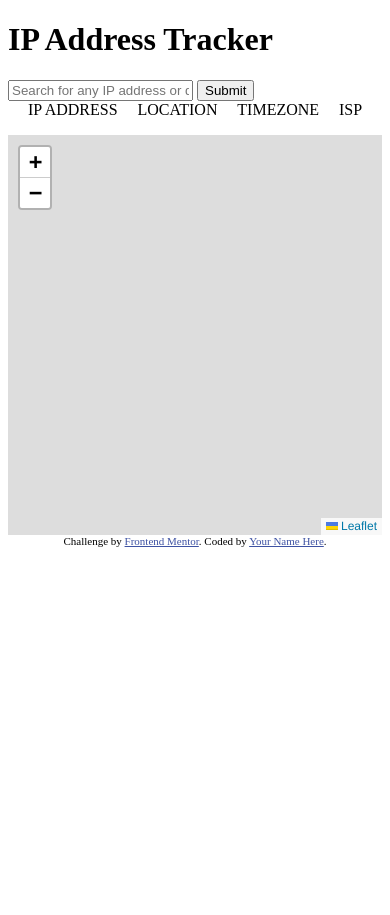
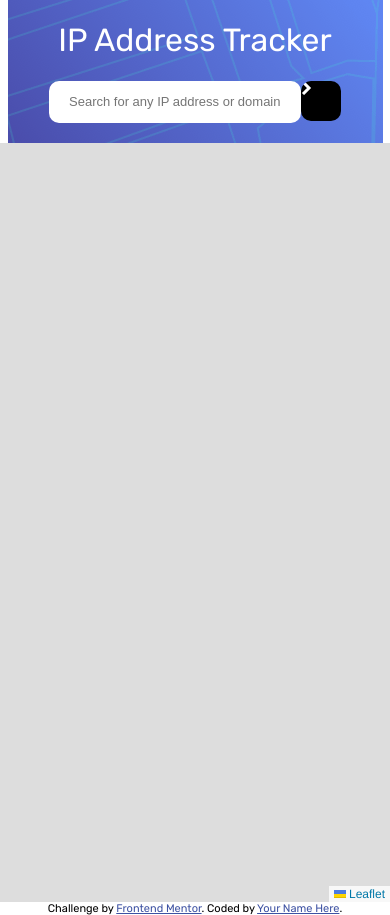
Before and after one commit to cfcmeireles/IP-address-tracker, a plain HTML site: page index.html in a window 390 px wide. Before the commit the page ends 844 px from the top, so only its background shows below. Drawn offline with nearby package versions, Linux system fonts and the light colour scheme.

Commit message:
edit mobile styles

```diff
--- a/index.html
+++ b/index.html
@@ -3,6 +3,12 @@
   <head>
     <meta charset="UTF-8" />
     <meta name="viewport" content="width=device-width, initial-scale=1.0" />
+    <link rel="preconnect" href="https://fonts.googleapis.com" />
+    <link rel="preconnect" href="https://fonts.gstatic.com" crossorigin />
+    <link
+      href="https://fonts.googleapis.com/css2?family=Rubik:ital,wght@0,300..900;1,300..900&display=swap"
+      rel="stylesheet"
+    />
     <link
       rel="icon"
       type="image/png"
@@ -26,34 +32,36 @@
     <title>Frontend Mentor | IP Address Tracker</title>
   </head>
   <body>
+    <div id="ip-tracker-app">
+      <img src="images/pattern-bg-mobile.png" class="mobile-bg" />
       <h1>IP Address Tracker</h1>
       <form>
         <input
           type="text"
           placeholder="Search for any IP address or domain"
-        class="userInput"
+          class="user-input"
         />
-      <input type="submit" class="userSubmit" />
+        <input type="submit" class="user-submit" value="" />
       </form>
-    <div class="resultTable">
+      <div class="result-table">
         <div>
-        <div>IP ADDRESS</div>
-        <p class="ipResult"></p>
+          <div class="result-title">IP ADDRESS</div>
+          <div class="ip-result"></div>
         </div>
         <div>
-        <div>LOCATION</div>
-        <p class="locationResult"></p>
+          <div class="result-title">LOCATION</div>
+          <div class="location-result"></div>
         </div>
         <div>
-        <div>TIMEZONE</div>
-        <p class="timezoneResult"></p>
+          <div class="result-title">TIMEZONE</div>
+          <div class="timezone-result"></div>
         </div>
         <div>
-        <div>ISP</div>
-        <p class="ispResult"></p>
+          <div class="result-title">ISP</div>
+          <div class="isp-result"></div>
         </div>
       </div>
-
+    </div>
     <div id="map" style="height: 400px"></div>
 
     <div class="attribution">
--- a/script.js
+++ b/script.js
@@ -1,24 +1,23 @@
 document.addEventListener("DOMContentLoaded", function () {
   const apiKey = "at_ZYyq7XWNdbutrydrjzs6dAowsno34";
   const form = document.querySelector("form");
-  const userInput = document.querySelector(".userInput");
-  const ipResult = document.querySelector(".ipResult");
-  const locationResult = document.querySelector(".locationResult");
-  const timezoneResult = document.querySelector(".timezoneResult");
-  const ispResult = document.querySelector(".ispResult");
+  const userInput = document.querySelector(".user-input");
+  const resultTable = document.querySelector(".result-table");
+  const ipResult = document.querySelector(".ip-result");
+  const locationResult = document.querySelector(".location-result");
+  const timezoneResult = document.querySelector(".timezone-result");
+  const ispResult = document.querySelector(".isp-result");
   const apiCredits = `https://geo.ipify.org/service/account-balance?apiKey=${apiKey}`;
   var lat;
   var lng;
 
-  const map = L.map("map").locate({
+  const map = L.map("map", { zoomControl: false }).locate({
     setView: true,
     maxZoom: 16,
   });
 
   L.tileLayer("https://tile.openstreetmap.org/{z}/{x}/{y}.png", {
     maxZoom: 19,
-    attribution:
-      '&copy; <a href="http://www.openstreetmap.org/copyright">OpenStreetMap</a>',
   }).addTo(map);
 
   map.on("locationfound", (e) => {
@@ -31,6 +30,7 @@ document.addEventListener("DOMContentLoaded", function () {
 
   form.addEventListener("submit", (e) => {
     e.preventDefault();
+
     const inputValue = userInput.value;
     getResponse(inputValue);
   });
@@ -46,6 +46,7 @@ document.addEventListener("DOMContentLoaded", function () {
       locationResult.innerHTML = `${data.location.city}, ${data.location.region} ${data.location.postalCode}`;
       timezoneResult.innerHTML = data.location.timezone;
       ispResult.innerHTML = data.isp;
+      resultTable.style.display = "flex";
       lat = data.location.lat;
       lng = data.location.lng;
       changeLocation(lat, lng);
--- a/styles.css
+++ b/styles.css
@@ -1,5 +1,11 @@
+body {
+  font-family: "Rubik", sans-serif;
+  margin: 0;
+  height: 100vh;
+}
+
 #map {
-  height: 180px;
+  height: 90vh !important;
 }
 
 .attribution {
@@ -11,9 +17,71 @@
   color: hsl(228, 45%, 44%);
 }
 
-.resultTable {
+form {
   display: flex;
   flex-direction: row;
+  margin-bottom: 20px;
+}
+
+form input {
+  font-size: 13px;
+  border-radius: 10px;
+  width: 230px;
+  height: 40px;
+  border: none;
+  padding-left: 20px;
+}
+
+.result-table {
+  display: none;
+  flex-direction: column;
   justify-content: space-evenly;
   text-align: center;
+  font-size: 18px;
+  border: solid white;
+  background-color: white;
+  width: 263px;
+  border-radius: 20px;
+  height: 300px;
+  position: relative;
+  color: hsl(0, 0%, 59%);
+  font-weight: bold;
+  font-size: 11px;
+  padding: 20px;
 }
+.result-title {
+  margin-bottom: 5px;
+}
+
+.ip-result,
+.location-result,
+.timezone-result,
+.isp-result {
+  color: hsl(0, 0%, 17%);
+  font-size: 18px;
+}
+
+.mobile-bg {
+  z-index: -1;
+  position: absolute;
+}
+
+h1 {
+  text-align: center;
+  color: white;
+  font-weight: 400;
+}
+
+#ip-tracker-app {
+  display: flex;
+  flex-direction: column;
+  align-items: center;
+}
+
+.user-submit {
+  background-image: url("/images/icon-arrow.svg");
+  background-repeat: no-repeat;
+  background-color: black;
+  width: 40px;
+  height: 40px;
+}
```
Lines whose indentation alone changed are shown as unchanged.
